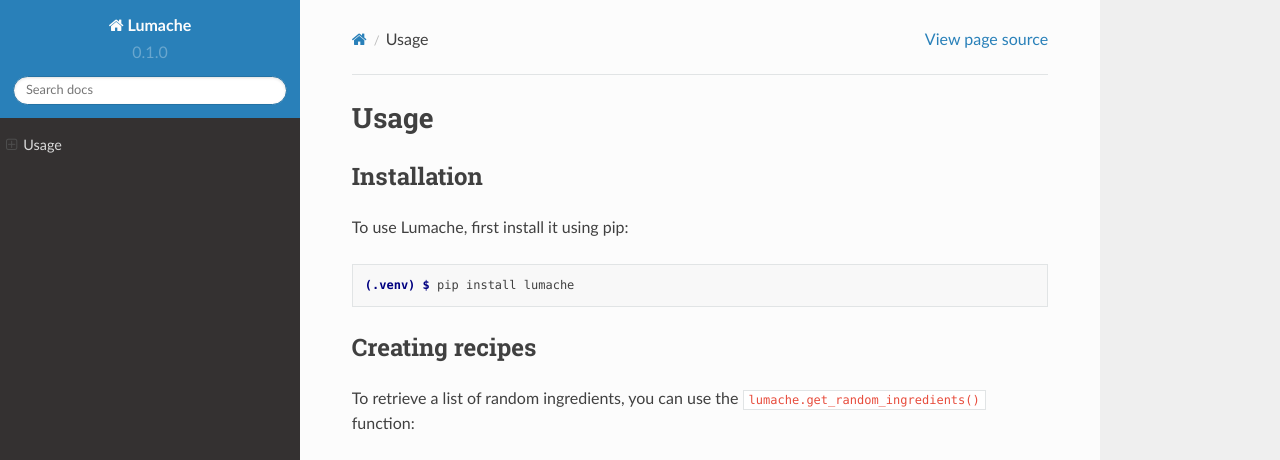
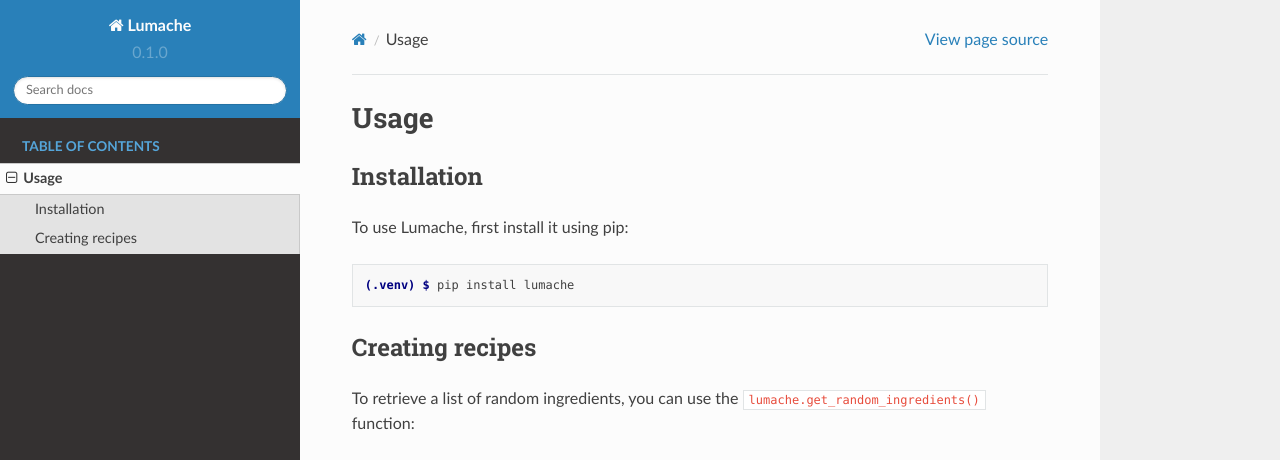
Before and after one commit to Joao-Abner/financify-docker-tutorial, a Sphinx documentation site: the page built from docs/source/usage.rst, in a window 1280 px wide and 1095 px high. Shown: the top 460 px of the window. Built offline with Sphinx 7.4.7 and the Read the Docs theme 2.0.0, drawn with Linux system fonts in a browser that asks for light colours; pages that are not in the unit, such as notebooks, are missing from menus; grey boxes are pictures that could not be loaded.

Commit message:
Fix toctree

```diff
--- a/docs/source/index.rst
+++ b/docs/source/index.rst
@@ -3,9 +3,11 @@
 
 .. toctree::
    :maxdepth: 2
-   :caption: Installation
+   :caption: Table of Contents
 
-   installation.md
+   installation
+   dns-configuration
+   usage
 
 .. Read the Docs documentation: https://financify-docker-tutorial.readthedocs.io/en/latest/
 
```
